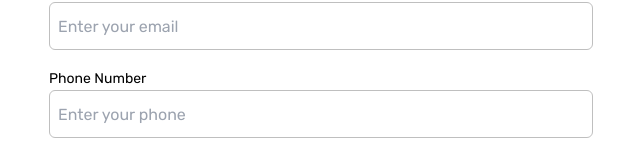
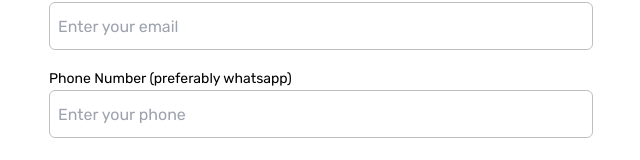
Before and after one commit to T-laye/Stustle_waitlist, a Next.js app: page /form in a window 1280 px wide. Shown: the part 294-454 px from the top of the page, without its empty margins (319-959 px from the left). Built offline with nearby package versions, Linux system fonts and the light colour scheme.

Commit message:
made home page

```diff
--- a/src/pages/form.js
+++ b/src/pages/form.js
@@ -113,7 +113,7 @@ export default function Form() {
             </div>
             <div className=" mb-6">
               <label className="text-sm mb-2" htmlFor="phone">
-                Phone Number
+                Phone Number (preferably whatsapp)
               </label>
               <input
                 id="phone"
```
